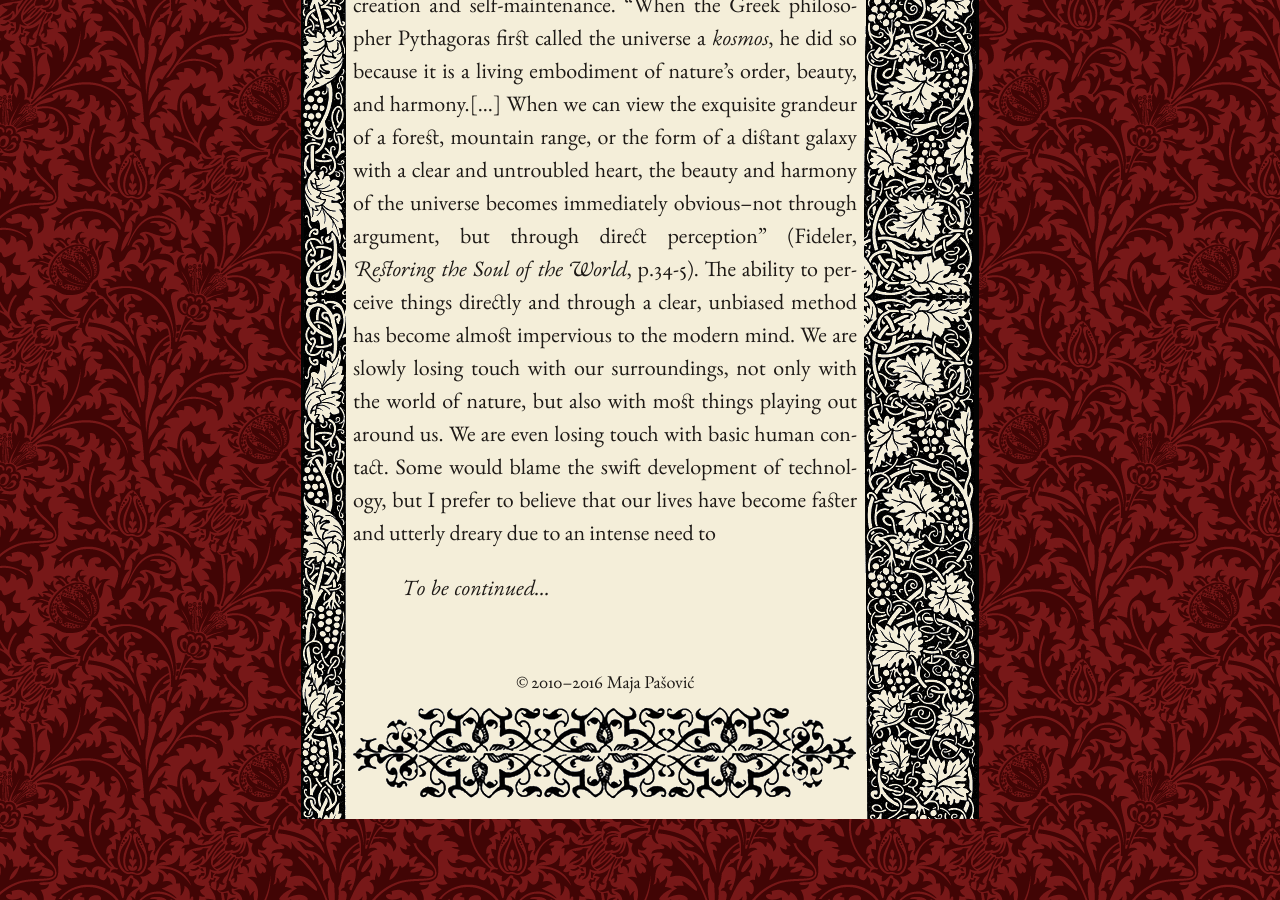
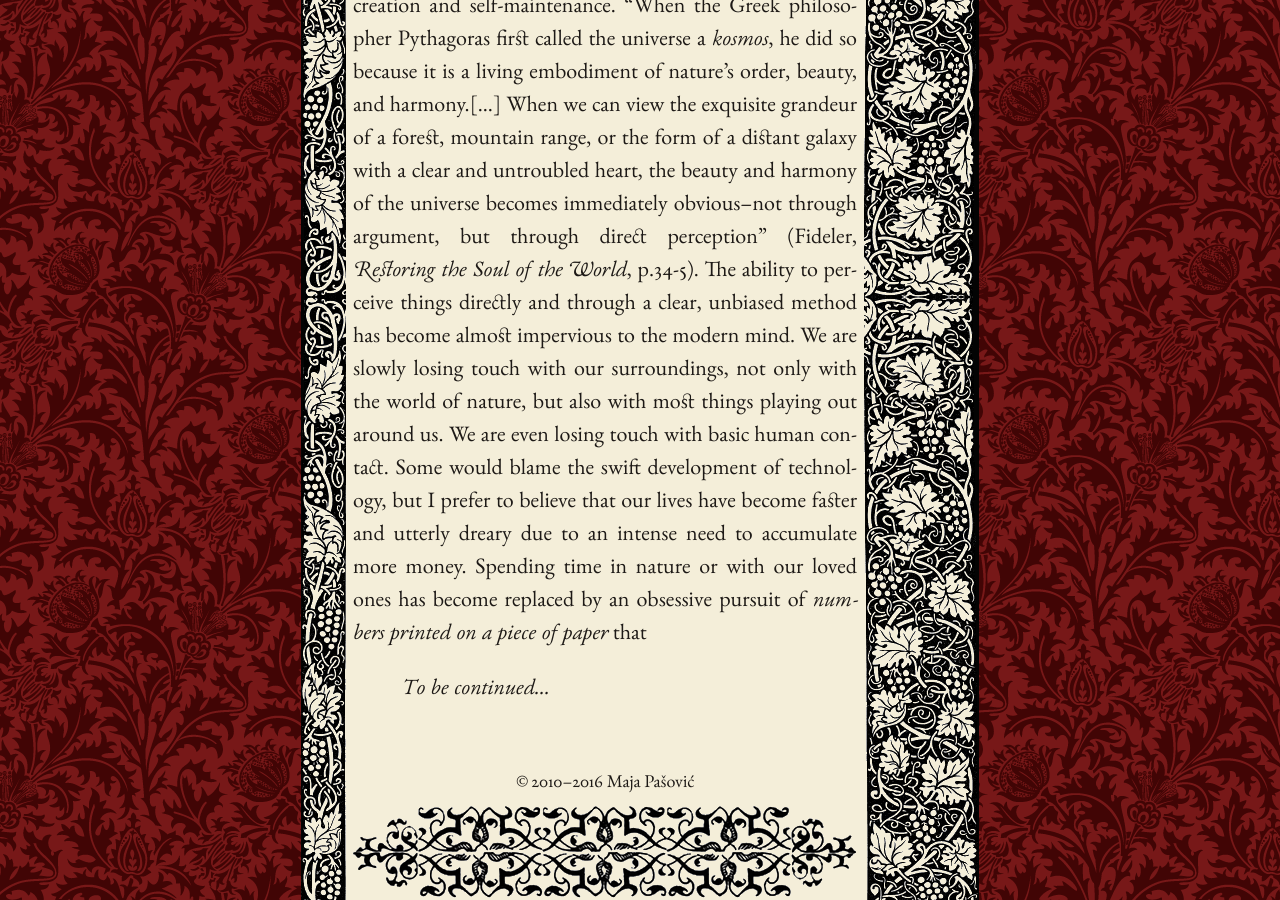
Before and after one commit to mpasovic/majapasovic.org, a Jekyll site: the page built from _posts/2016-07-06-a-lamenting-song-for-fireflies-progressive-destruction-of-the-environment-and-its-consequences.md, in a window 1280 px wide and 900 px high, scrolled down 3651 px. Built offline with Jekyll 4.4.1, drawn with Linux system fonts in a browser that asks for light colours; nearby versions of some CDN libraries.

Commit message:
Updated 2016-07-06-a-lamenting-song-for-fireflies-progressive-destruction-of-the-environment-and-its-consequences.md

```diff
--- a/_posts/2016-07-06-a-lamenting-song-for-fireflies-progressive-destruction-of-the-environment-and-its-consequences.md
+++ b/_posts/2016-07-06-a-lamenting-song-for-fireflies-progressive-destruction-of-the-environment-and-its-consequences.md
@@ -28,6 +28,6 @@
 Then, one day--after the childhood age has reached the end--reality hits us with its cruel truth: the summer nights that we used to know have changed substantially, and fireflies have started to gradually abandon the human race. Now, the night sky in the cities is not lit up by these luminous insects; instead, it is strewn with the reflection of colossal glowing glass boards, monstrous skyscrapers, and noisy traffic. Even the garlands of trees and flowers in the countryside and forests have been replaced with concrete, bricks and cement mortar; the waterways are being resized and transformed into areas fit for cargo vessels (as scientists have observed, many species of fireflies like to reside close to water); light pollution is on the rise, due to overpopulated cities and increased traffic; and finally, pesticides have become the staple ingredient of grass, food, and air. All of these factors have largely contributed to a decline in the number of firefly species worldwide. Summer nights have darkened from tufts blue to rust and slategray.
 
 *****
-As Ancient Greeks believed, nature is in a constant whirl of creation and self-maintenance. "When the Greek philosopher Pythagoras first called the universe a *kosmos*, he did so because it is a living embodiment of nature's order, beauty, and harmony.[...] When we can view the exquisite grandeur of a forest, mountain range, or the form of a distant galaxy with a clear and untroubled heart, the beauty and harmony of the universe becomes immediately obvious--not through argument, but through direct perception" (Fideler, *Restoring the Soul of the World*, p.34-5). The ability to perceive things directly and through a clear, unbiased method has become almost impervious to the modern mind. We are slowly losing touch with our surroundings, not only with the world of nature, but also with most things playing out around us. We are even losing touch with basic human contact. Some would blame the swift development of technology, but I prefer to believe that our lives have become faster and utterly dreary due to an intense need to
+As Ancient Greeks believed, nature is in a constant whirl of creation and self-maintenance. "When the Greek philosopher Pythagoras first called the universe a *kosmos*, he did so because it is a living embodiment of nature's order, beauty, and harmony.[...] When we can view the exquisite grandeur of a forest, mountain range, or the form of a distant galaxy with a clear and untroubled heart, the beauty and harmony of the universe becomes immediately obvious--not through argument, but through direct perception" (Fideler, *Restoring the Soul of the World*, p.34-5). The ability to perceive things directly and through a clear, unbiased method has become almost impervious to the modern mind. We are slowly losing touch with our surroundings, not only with the world of nature, but also with most things playing out around us. We are even losing touch with basic human contact. Some would blame the swift development of technology, but I prefer to believe that our lives have become faster and utterly dreary due to an intense need to accumulate more money. Spending time in nature or with our loved ones has become replaced by an obsessive pursuit of *numbers printed on a piece of paper* that
 
 *To be continued...*
```
